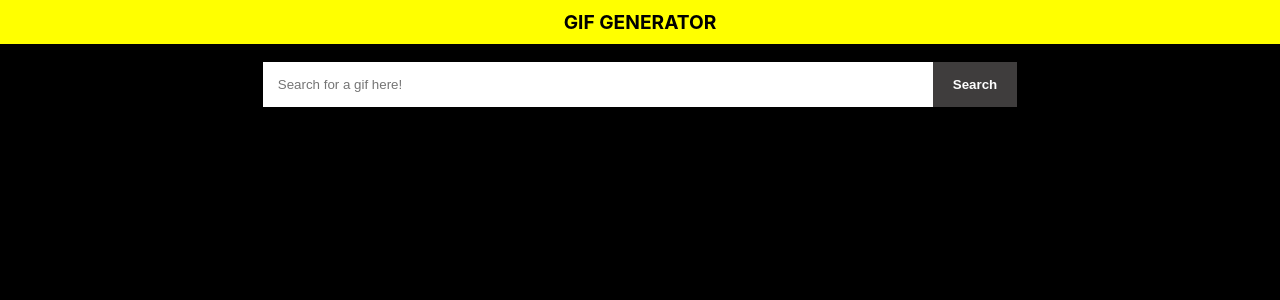
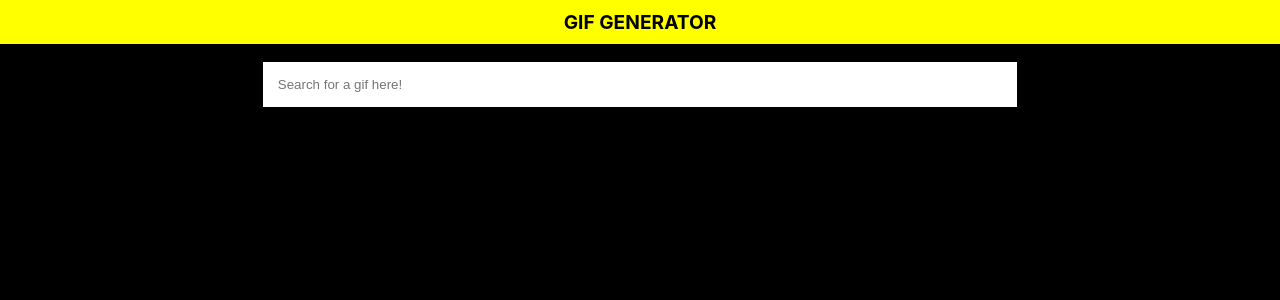
Before and after one commit to devefe1/lyric_generatornew, a React (Create React App) app in the folder lyric_generator/: page / in a window 1280 px wide. In both pictures the pointer is over the button "Search". Shown: the top 300 px of the page. Built offline with nearby package versions, Linux system fonts and the light colour scheme.

Commit message:
tried to

```diff
--- a/lyric_generator/src/App.css
+++ b/lyric_generator/src/App.css
@@ -7,10 +7,10 @@
   font-size: larger;
 }
 
-#app{
+ #app{
   background-color: black;
-  height: 100vh;
-}
+   height: 100vh;
+ }
 
 .searchform {
   min-height: 10vh;
@@ -34,5 +34,5 @@
 }
 
 .searchbutton:hover {
-  background-color: rgb(63,61,61);
+  background-color: white;
 }
```
